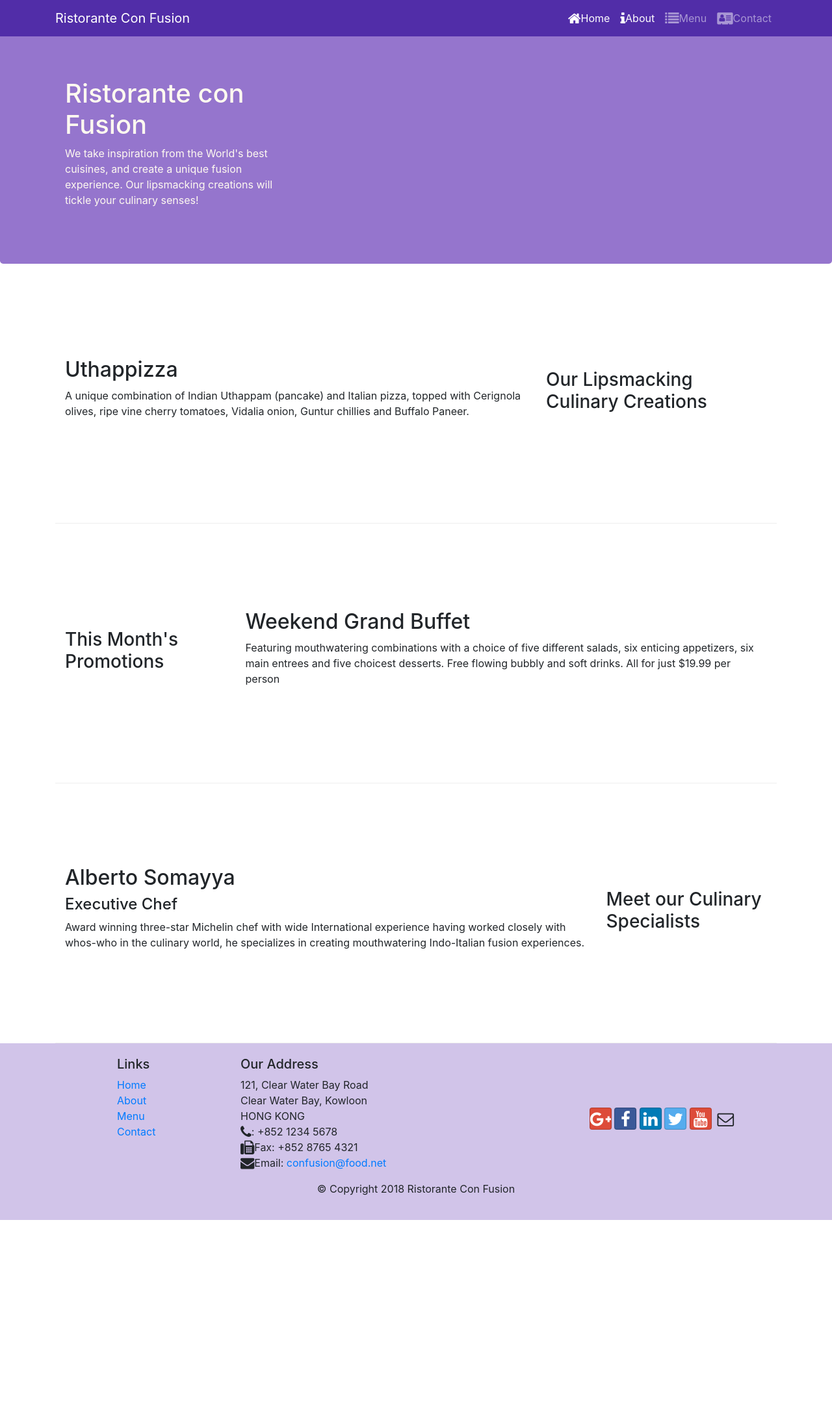
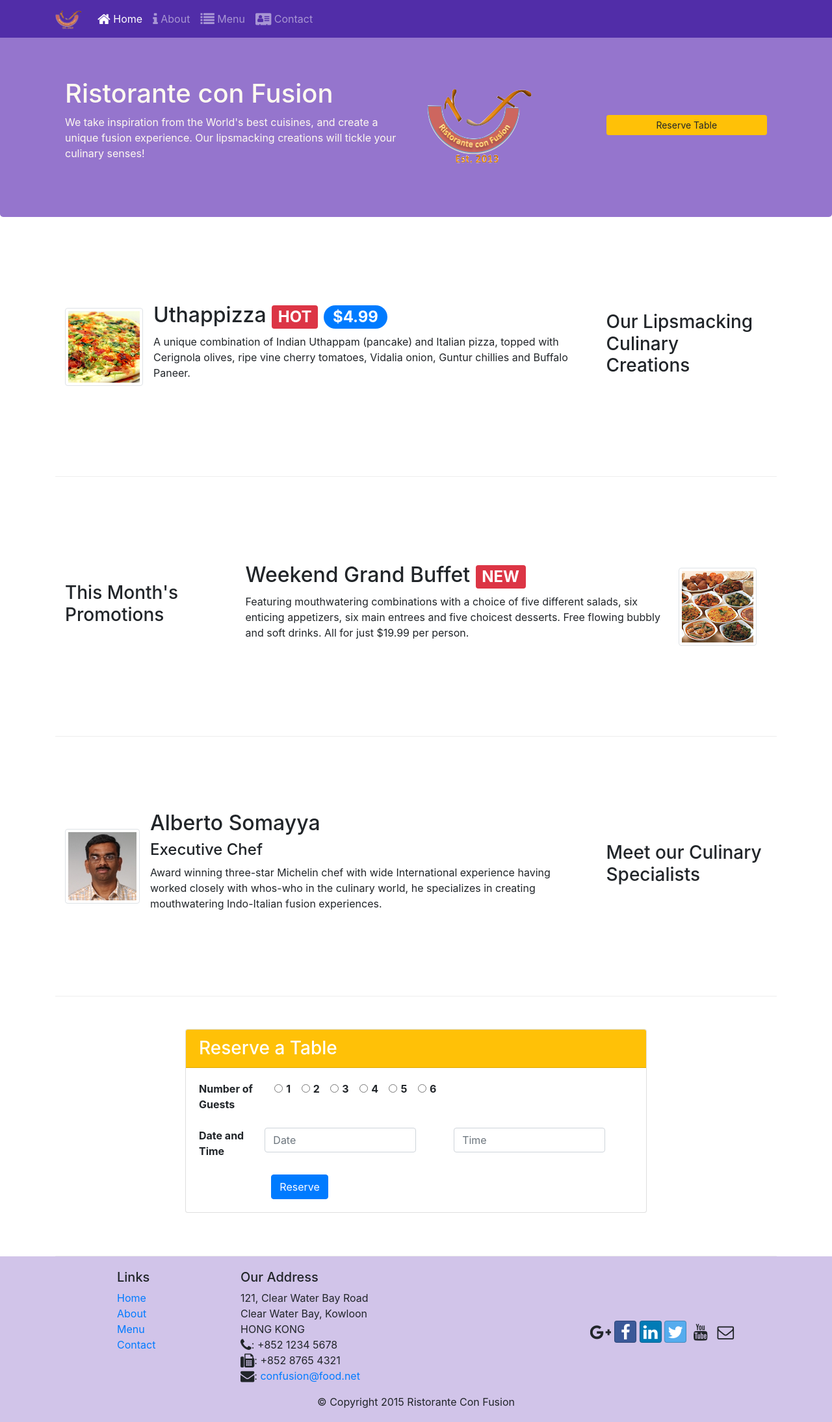
Before and after one commit to TailinLyu/Coursera-Front-End, a website: page index.html in a window 1280 px wide. Shown: the whole page at 65% size. Before the commit the page ends 1878 px from the top, so only its background shows below. Drawn offline with nearby package versions, Linux system fonts and the light colour scheme.

Commit message:
Week2 done

```diff
--- a/index.html
+++ b/index.html
@@ -10,36 +10,40 @@
     <!-- Bootstrap CSS -->
     <link rel="stylesheet" href="node_modules/bootstrap/dist/css/bootstrap.min.css">
     <link rel="stylesheet" href="node_modules/font-awesome/css/font-awesome.min.css">
-    <link rel="stylesheet" href="node_modules/bootstrap-social/bootstrap-social.css">
-    <link rel="stylesheet" href="css/styles.css">
+    <link rel="stylesheet" href="css/bootstrap-social.css">
+    <link href="css/styles.css" rel="stylesheet">
     <title>Ristorante Con Fusion</title>
 </head>
 
 <body>
-    <nav class="navbar navbar-dark navbar-expand-sm fixed-top">
+    <nav class="navbar navbar-dark navbar-expand-md fixed-top">
         <div class="container">
-            <button class="navbar-toggler" type ="button" data-toggle="collapse" data-target = "#Navbar">
+            <button class="navbar-toggler" type="button" data-toggle="collapse" data-target="#Navbar">
                 <span class="navbar-toggler-icon"></span>
             </button>
-            <a class="navbar-brand mr-auto" href="#"> Ristorante Con Fusion</a>
+           <a class="navbar-brand" href="#"><img src="img/logo.png" height="30" width="41"></a>
            <div class="collapse navbar-collapse" id="Navbar">
+                <ul class="navbar-nav">
+                    <li class="nav-item active"><a class="nav-link" href="#"><span class="fa fa-home fa-lg"></span> Home</a></li>
+                    <li class="nav-item"><a class="nav-link" href="./aboutus.html"><span class="fa fa-info fa-lg"></span> About</a></li>
+                    <li class="nav-item"><a class="nav-link" href="#"><span class="fa fa-list fa-lg"></span> Menu</a></li>
+                    <li class="nav-item"><a class="nav-link" href="./contactus.html"><span class="fa fa-address-card fa-lg"></span> Contact</a></li>
+                </ul>
             </div>
-            <ul class="navbar-nav mr-auto">
-                <li class="nav-item active"><a class="nav-link" href = './index.html'><span class = "fa fa-home fa-lg"></span>Home</a></li>
-                <li class="nav-item active"><a class="nav-link" href = './aboutus.html'><span class = "fa fa-info fa-lg"></span>About</Abbr></a></li>
-                <li class="nav-item"><a class="nav-link" href = '#'><span class = "fa fa-list fa-lg"></span>Menu</a></li>
-                <li class="nav-item"><a class="nav-link" href = '#'><span class = "fa fa-address-card fa-lg"></span>Contact</a></li>
-            </ul>
         </div>
     </nav>
     <header class="jumbotron">
         <div class="container">
             <div class="row row-header">
-                <div class="col-12 col-sm-6 col-lg-4">
+                <div class="col-12 col-sm-6">
                     <h1>Ristorante con Fusion</h1>
                     <p>We take inspiration from the World's best cuisines, and create a unique fusion experience. Our lipsmacking creations will tickle your culinary senses!</p>
                 </div>
-                <div class="col-12 col-sm">
+                <div class="col-12 col-sm align-self-center">
+                        <img src="img/logo.png" class="img-fluid">
+                    </div>
+                <div class="col-12 col-sm align-self-center">
+                    <a role="button" class="btn btn-block btn-sm btn-warning" href="#form1">Reserve Table</a>
                 </div>
             </div>
         </div>
@@ -47,84 +51,160 @@
 
     <div class="container">
         <div class="row row-content align-items-center">
-            <div class="col-12 col-sm-4 order-sm-last col-md-3 col-lg-4">
+            <div class="col-sm-4 col-md-3 order-2">   <!-- Replaced flex-first and flex-last with order-1 and order-2 in beta 2" -->
                 <h3>Our Lipsmacking Culinary Creations</h3>
             </div>
-            <div class="col col-sm order-sm-first col-md">
-                <h2>Uthappizza</h2>
-                <p>A unique combination of Indian Uthappam (pancake) and Italian pizza, topped with Cerignola olives, ripe vine cherry tomatoes, Vidalia onion, Guntur chillies and Buffalo Paneer.</p>
+            <div class="col-sm col-md order-1">
+               <div class="media">
+                    <img class="d-flex mr-3 img-thumbnail align-self-center"
+                         src="img/uthappizza.png" alt="Uthappizza">
+                    <div class="media-body">
+                        <h2 class="mt-0">Uthappizza <span class="badge badge-danger">HOT</span> <span class="badge badge-pill badge-primary">$4.99</span></h2>
+                        <p class="d-none d-sm-block">A unique combination of Indian Uthappam (pancake) and
+                          Italian pizza, topped with Cerignola olives, ripe vine
+                          cherry tomatoes, Vidalia onion, Guntur chillies and
+                          Buffalo Paneer.</p>
+                    </div>
+                </div>
             </div>
         </div>
 
 
         <div class="row row-content align-items-center">
-            <div class="col-12 col-sm-4 col-md-3">
+            <div class="col-sm-4 col-md-3">
                 <h3>This Month's Promotions</h3>
             </div>
-            <div class="col col-sm col-md">
-                <h2>Weekend Grand Buffet</h2>
-                <p>Featuring mouthwatering combinations with a choice of five different salads, six enticing appetizers, six main entrees and five choicest desserts. Free flowing bubbly and soft drinks. All for just $19.99 per person </p>
+            <div class="col-sm col-md order-1">
+                <div class="media">
+                        <img class="d-flex mr-3 img-thumbnail align-self-center order-2"
+                            src="img/buffet.png" alt="Uthappizza">
+                        <div class="media-body order-1">
+                            <h2 class="mt-0">Weekend Grand Buffet <span class="badge badge-danger">NEW</span></h2>
+                            <p class="d-none d-sm-block">Featuring mouthwatering combinations with a choice of
+                                    five different salads, six enticing appetizers, six main entrees and five choicest desserts.
+                                    Free flowing bubbly and soft drinks. All for just $19.99 per person.</p>
+                        </div>
+                </div>
             </div>
         </div>
 
         <div class="row row-content align-items-center">
-            <div class="col-12 col-sm-4 order-sm-last col-md-3">
+            <div class="col-sm-4 col-md-3 order-2">
                 <h3>Meet our Culinary Specialists</h3>
             </div>
-            <div class="col col-sm order-sm-first col-md">
-                <h2>Alberto Somayya</h2>
+            <div class="col-sm col-md order-1">
+                <div class="media">
+                    <img class="d-flex mr-3 img-thumbnail align-self-center"
+                         src="img/alberto.png" alt="Alberto Somayya">
+                    <div class="media-body">
+                        <h2 class="mt-0">Alberto Somayya</h2>
                         <h4>Executive Chef</h4>
-                <p>Award winning three-star Michelin chef with wide International experience having worked closely with whos-who in the culinary world, he specializes in creating mouthwatering Indo-Italian fusion experiences. </p>
+                        <p class="d-none d-sm-block">Award winning three-star Michelin chef with wide
+                         International experience having worked closely with
+                         whos-who in the culinary world, he specializes in
+                          creating mouthwatering Indo-Italian fusion experiences.
+                         </p>
+                    </div>
                 </div>
             </div>
         </div>
 
+        <div class="row row-content justify-content-center" id="form1">
+            <div class="col-12 col-sm-8 ">
+                <div class="card">
+                    <h3 class="card-header bg-warning text-white">Reserve a Table</h3>
+                    <div class="card-body">
+                        <form>
+                            <div class="form-group row">
+                                <label class="col-12 col-sm-2" for="#guests"><strong>Number of Guests</strong></label>
+                                <div class="col-12 col-sm">
+                                    <div class="form-check form-check-inline">
+                                        <input class="form-check-input" type="radio" name="inlineRadioOptions" id="inlineRadio1" value="option1">
+                                        <label class="form-check-label" for="inlineRadio1"><strong>1</strong></label>
+                                    </div>
+                                    <div class="form-check form-check-inline">
+                                        <input class="form-check-input" type="radio" name="inlineRadioOptions" id="inlineRadio2" value="option2">
+                                        <label class="form-check-label" for="inlineRadio2"><strong>2</strong></label>
+                                    </div>
+                                    <div class="form-check form-check-inline">
+                                        <input class="form-check-input" type="radio" name="inlineRadioOptions" id="inlineRadio3" value="option3" >
+                                        <label class="form-check-label" for="inlineRadio3"><strong>3</strong></label>
+                                    </div>
+                                    <div class="form-check form-check-inline">
+                                        <input class="form-check-input" type="radio" name="inlineRadioOptions" id="inlineRadio1" value="option1">
+                                        <label class="form-check-label" for="inlineRadio1"><strong>4</strong></label>
+                                    </div>
+                                    <div class="form-check form-check-inline">
+                                        <input class="form-check-input" type="radio" name="inlineRadioOptions" id="inlineRadio2" value="option2">
+                                        <label class="form-check-label" for="inlineRadio2"><strong>5</strong></label>
+                                    </div>
+                                    <div class="form-check form-check-inline">
+                                        <input class="form-check-input" type="radio" name="inlineRadioOptions" id="inlineRadio3" value="option3" >
+                                        <label class="form-check-label" for="inlineRadio3"><strong>6</strong></label>
+                                    </div>
+                                </div>
+                            </div>
+                            <div class="form-group row">
+                                <label class="col-12 col-sm-2" for="date&time"><strong>Date and Time</strong></label>
+                                <input  class="form-control col-12 col-sm-4" id="date" aria-describedby="date" placeholder="Date">
+                                <input  class="form-control col-12 offset-sm-1 col-sm-4" id="time" placeholder="Time">
+                            </div>
+                            <button type="submit" class="btn btn-primary offset-2">Reserve</button>
+                        </form>
+                </div>
+            </div>
+            </div>
+        </div>
+        </div>
     <footer class="footer">
         <div class="container">
             <div class="row">
-                <div class="col-4 offset-1 col-sm-2">
+                <div class="col-5 offset-1 col-sm-2">
                     <h5>Links</h5>
                     <ul class="list-unstyled">
                         <li><a href="#">Home</a></li>
                         <li><a href="./aboutus.html">About</a></li>
                         <li><a href="#">Menu</a></li>
-                        <li><a href="#">Contact</a></li>
+                        <li><a href="./contactus.html">Contact</a></li>
                     </ul>
                 </div>
-                <div class="col-7 col-sm-5">
+                <div class="col-6 col-sm-5">
                     <h5>Our Address</h5>
                     <address>
 		              121, Clear Water Bay Road<br>
 		              Clear Water Bay, Kowloon<br>
 		              HONG KONG<br>
                       <i class="fa fa-phone fa-lg"></i>: +852 1234 5678<br>
-		              <i class="fa fa-fax fa-lg"></i>Fax: +852 8765 4321<br>
-		              <i class="fa fa-envelope fa-lg"></i>Email: <a href="mailto:confusion@food.net">confusion@food.net</a>
-		           </address>
+                      <i class="fa fa-fax fa-lg"></i>: +852 8765 4321<br>
+                      <i class="fa fa-envelope fa-lg"></i>:
+                      <a href="mailto:confusion@food.net">confusion@food.net</a>
 		           </address>
                 </div>
-                <div class="col-12 col-sm-4 align-self-center">
-                        <div class="text-center">
-                                <a class="btn btn-social-icon btn-google" href="http://google.com/+"><i class="fa fa-google-plus"></i></a>
+                <div class="col col-sm-4 align-self-center">
+                    <div style="text-align:center">
+                        <a class="btn btn-social-icon btn-google-plus" href="http://google.com/+"><i class="fa fa-google-plus"></i></a>
                         <a class="btn btn-social-icon btn-facebook" href="http://www.facebook.com/profile.php?id="><i class="fa fa-facebook"></i></a>
                         <a class="btn btn-social-icon btn-linkedin" href="http://www.linkedin.com/in/"><i class="fa fa-linkedin"></i></a>
                         <a class="btn btn-social-icon btn-twitter" href="http://twitter.com/"><i class="fa fa-twitter"></i></a>
-                                <a class="btn btn-social-icon btn-google" href="http://youtube.com/"><i class="fa fa-youtube"></i></a>
+                        <a class="btn btn-social-icon btn-youtube" href="http://youtube.com/"><i class="fa fa-youtube"></i></a>
                         <a class="btn btn-social-icon" href="mailto:"><i class="fa fa-envelope-o"></i></a>
                     </div>
                 </div>
            </div>
            <div class="row justify-content-center">
                 <div class="col-auto">
-                    <p>© Copyright 2018 Ristorante Con Fusion</p>
+                    <p>© Copyright 2015 Ristorante Con Fusion</p>
                 </div>
            </div>
         </div>
     </footer>
-    <!-- jQuery first, then Popper.js, then Bootstrap JS. -->
-    <script src="node_modules/jquery/dist/jquery.slim.min.js"></script>
+
+    <!-- jQuery first, then Tether, then Bootstrap JS. -->
+    <!-- Bootsrap beta 4 replaced Tether with Popper -->
+    <script src="node_modules/jquery/dist/jquery.min.js"></script>
     <script src="node_modules/popper.js/dist/umd/popper.min.js"></script>
     <script src="node_modules/bootstrap/dist/js/bootstrap.min.js"></script>
+
 </body>
 
 </html>
```
Also changed, not shown: aboutus.html (+3 -2 lines), contactus.html (+4 -3 lines), img/alberto.png (added), img/buffet.png (added), img/logo.png (added), img/uthappizza.png (added), 2 other files. Lines whose indentation alone changed are shown as unchanged.
